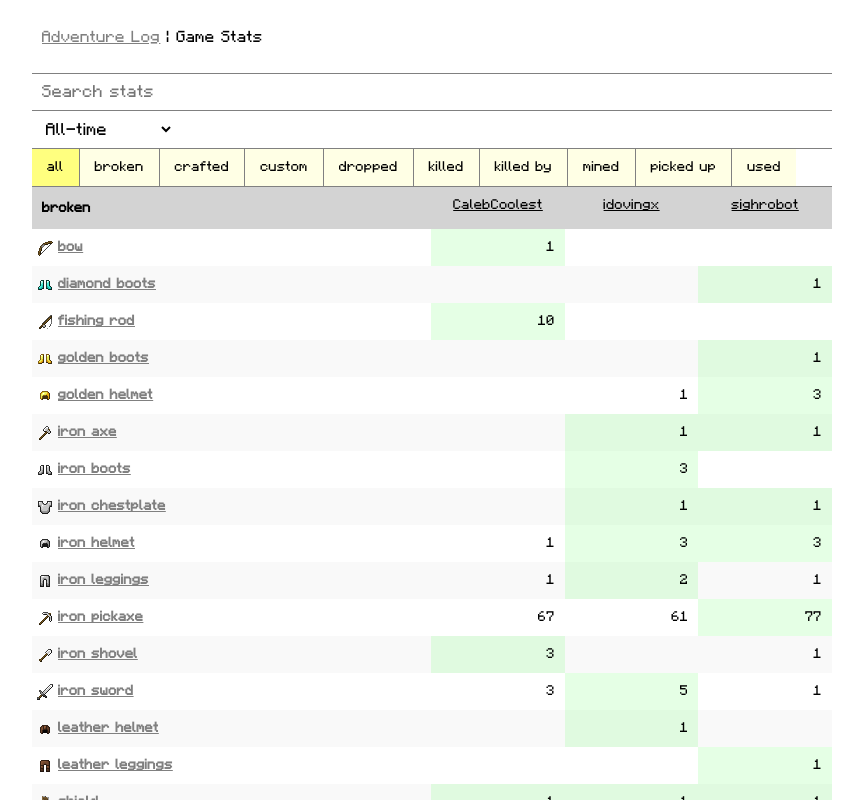
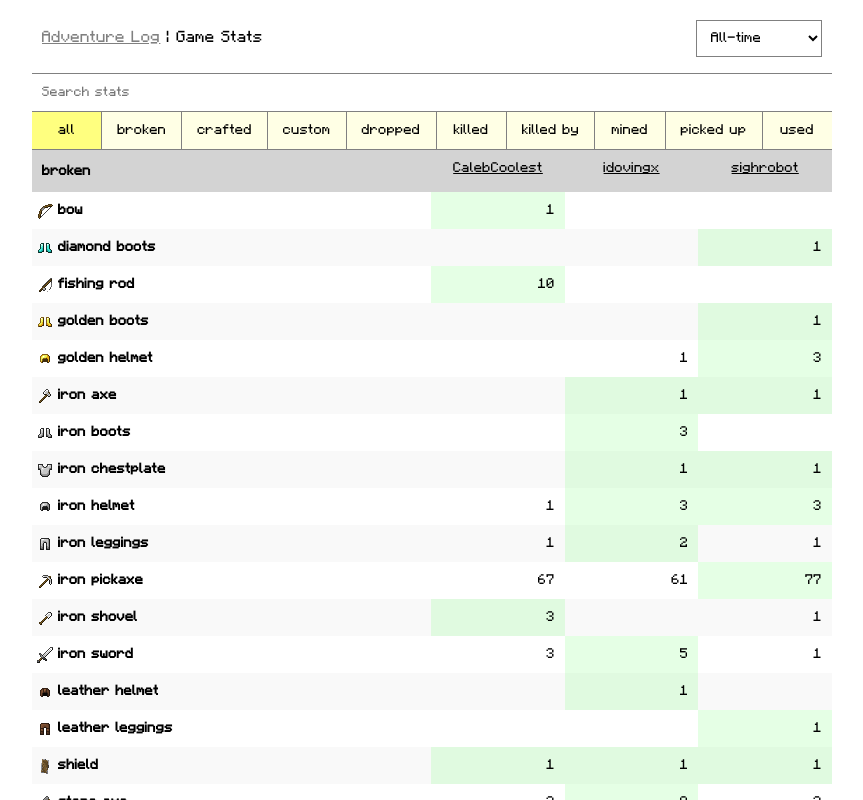
Before and after one commit to sighrobot/minegraphed, a Next.js app: page /stats in a window 1280 px wide. Before the commit this address had no page. Shown: the top 800 px of the page, without its empty margins (208-1071 px from the left). Built offline with nearby package versions, Linux system fonts and the light colour scheme.

Commit message:
Move date filter to container and remove filter by stat

```diff
--- a/components/container.js
+++ b/components/container.js
@@ -1,29 +1,38 @@
-import Link from "next/link";
-import { useRouter } from "next/router";
+import Link from 'next/link'
+import { useRouter } from 'next/router'
+import DateFilter from './date-filter'
 
-const Container = ({ children, isPadded = true }) => {
-  const router = useRouter();
+const Container = ({ children, isPadded = true, useDate = false }) => {
+  const router = useRouter()
+  const [date, setDate] = React.useState(router.query.date ?? 'all')
+
   return (
     <main>
       <header>
+        <nav>
           <Link href="/">
-          <a className={router.pathname === "/" ? "active" : ""}>
+            <a className={router.pathname === '/' ? 'active' : ''}>
               Adventure Log
             </a>
-        </Link>{" "}
-        |{" "}
+          </Link>{' '}
+          |{' '}
           <Link href="/stats">
-          <a className={router.pathname === "/stats" ? "active" : ""}>
+            <a className={router.pathname === '/stats' ? 'active' : ''}>
               Game Stats
             </a>
           </Link>
+        </nav>
+
+        {useDate && <DateFilter date={date} onChange={setDate} />}
       </header>
 
-      <section style={{ padding: isPadded ? "0 10px" : "0" }}>
-        {children}
+      <section style={{ padding: isPadded ? '0 10px' : '0' }}>
+        {typeof children === 'function'
+          ? children({ date, setDate })
+          : children}
       </section>
     </main>
-  );
-};
+  )
+}
 
-export default Container;
+export default Container
--- a/components/table.js
+++ b/components/table.js
@@ -152,9 +152,7 @@ const statsFunc = (stat, playerNames, stats, type, isDiff) => {
         <div className={isDisc ? 'disc' : undefined}>
           {isDisc && <Disc stat={stat} />}
 
-          <Link href={`/stats?stat=${stat}`}>
-            <a>{prettyName}</a>
-          </Link>
+          {prettyName}
         </div>
       </th>
 
@@ -226,9 +224,7 @@ export const Table = ({
             <>
               {filteredStatTypeKeys.length > 0 ? (
                 <tr className="heading">
-                  <th colSpan={2}>
-                    {typeFilter === 'all' ? pretty(type) : ''}
-                  </th>
+                  <th colSpan={2}>{pretty(type)}</th>
 
                   {playerNames}
                 </tr>
--- a/pages/stats.js
+++ b/pages/stats.js
@@ -2,7 +2,6 @@ import React from 'react'
 import Container from 'components/container'
 import Seg from 'components/seg'
 import DateFilter from 'components/date-filter'
-import { useRouter } from 'next/router'
 import Head from 'next/head'
 
 import Table from 'components/table'
@@ -11,61 +10,15 @@ import { pretty } from 'lib/format'
 import { ItemIcon } from 'components/item-icon'
 const { SESSIONS } = require('lib/constants')
 
-const Stats = () => {
-  const router = useRouter()
+const Stats = ({ date, setDate }) => {
   const [value, setValue] = React.useState('')
   const handleChange = (e) => setValue(e.target.value)
   const [type, setType] = React.useState('all')
   const handleSelectStatType = (e) => setType(e.target.name)
-  const [date, setDate] = React.useState(router.query.date ?? 'all')
-  const [stat, setStat] = React.useState(router.query.stat ?? '')
+
   const [sort, setSort] = React.useState('')
   const [sortDir, setSortDir] = React.useState('desc')
-
-  const stats = React.useMemo(
-    () =>
-      (date !== 'all' ? buildStatsDiff : buildStats)(
-        date === 'all' ? SESSIONS[0] : date,
-      ),
-    [date],
-  )
-  const statTypes = React.useMemo(() => Object.keys(stats), [stats])
-
-  const statKeys = React.useMemo(() => {
-    const keys = {}
-
-    statTypes.forEach((statTypeKey) => {
-      Object.keys(stats[statTypeKey]).forEach((s) => {
-        keys[pretty(s)] = 1
-      })
-    })
-
-    return Object.keys(keys).sort((a, b) => (a > b ? 1 : -1))
-  }, [statTypes])
-
-  React.useEffect(() => {
-    let path = '/stats?'
-
-    if (date !== 'all') {
-      path += `&date=${date}`
-    }
-
-    if (stat) {
-      path += `&stat=${stat}`
-    }
-
-    router.replace(path)
-  }, [date, stat])
-
-  React.useEffect(() => {
-    if (router.query.date) {
-      setDate(router.query.date)
-    }
-
-    if (router.query.stat) {
-      setStat(router.query.stat)
-    }
-  }, [router.query.date, router.query.stat])
+  const stat = ''
 
   const prettyStat = pretty(stat)
 
@@ -79,7 +32,19 @@ const Stats = () => {
   }
 
   return (
-    <Container isPadded={false}>
+    <Container isPadded={false} useDate>
+      {({ date, setDate }) => {
+        const stats = React.useMemo(
+          () =>
+            (date !== 'all' ? buildStatsDiff : buildStats)(
+              date === 'all' ? SESSIONS[0] : date,
+            ),
+          [date],
+        )
+        const statTypes = React.useMemo(() => Object.keys(stats), [stats])
+
+        return (
+          <>
             <Head>
               <title>
                 {stat ? `${prettyStat} - ` : ''}{' '}
@@ -96,8 +61,6 @@ const Stats = () => {
               />
 
               <div className="inputs">
-          <DateFilter date={date} onChange={setDate} />
-
                 {stat && (
                   <button className="stat-token" onClick={handleRemoveStat}>
                     <div>
@@ -129,6 +92,9 @@ const Stats = () => {
               sort={sort}
               sortDir={sortDir}
             />
+          </>
+        )
+      }}
     </Container>
   )
 }
--- a/public/style.css
+++ b/public/style.css
@@ -27,6 +27,14 @@ main header {
   line-height: 74px;
   height: 74px;
   border-bottom: 1px solid gray;
+}
+
+main header {
+  display: flex;
+}
+
+main header .date-filter {
+  margin-left: auto;
 }
 
 .sessions {
@@ -108,6 +116,7 @@ summary h3 {
 }
 
 .seg button {
+  width: 100%;
   font-size: 14px;
   font-family: inherit;
   background: rgba(255, 255, 0, 0.1);
@@ -161,9 +170,7 @@ summary h3 {
   font-family: inherit;
   border: none;
   outline: 0;
-  font-size: 17px;
   width: 100%;
-  border-bottom: 1px solid gray;
 }
 
 .sticky input[type='search'].active {
@@ -227,9 +234,9 @@ summary h3 {
   outline: 0;
   border-radius: 0;
   cursor: pointer;
-  font-size: 17px;
   padding: 0 10px;
-  border: none;
+  border-color: gray;
+  font-size: 14px;
   font-family: inherit;
   height: 37px;
 }
```
Lines whose indentation alone changed are shown as unchanged.
